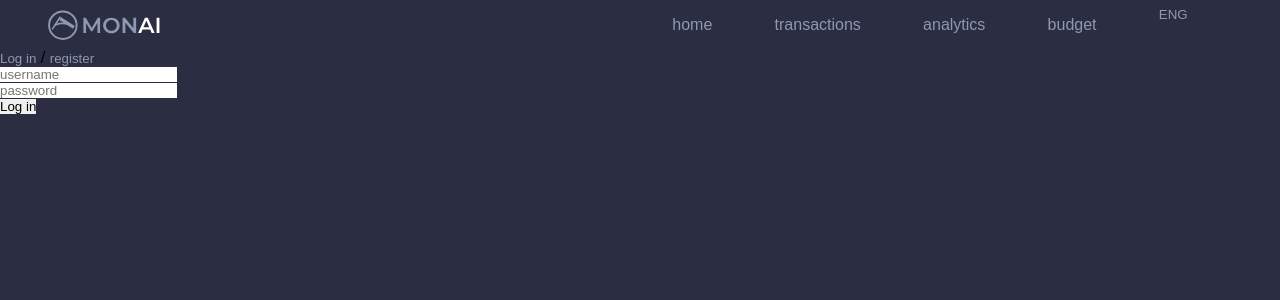
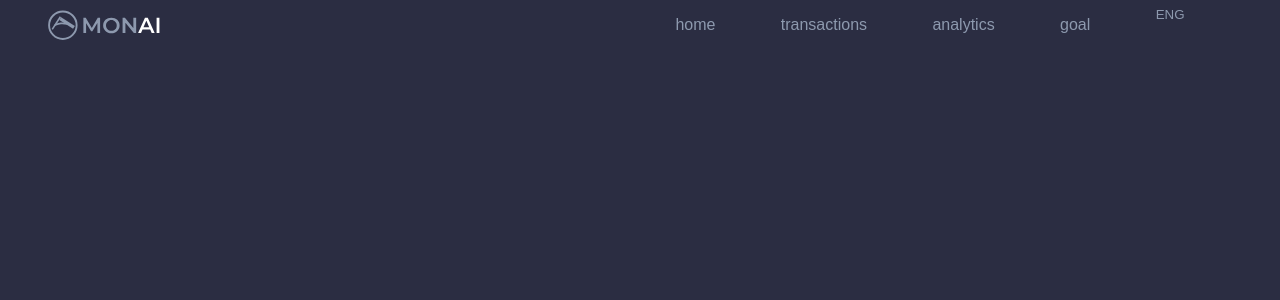
Before and after one commit to vivatttt/Bot-Accountant, a Flask app: page / in a window 1280 px wide. Shown: the top 300 px of the page. Run offline with Flask 3, Linux system fonts and the light colour scheme; the visitor is signed in with stand-in values (Sample User, id 1).

Commit message:
Changing template hierarchy

```diff
--- a/app/csvy/akks.csv
+++ b/app/csvy/akks.csv
@@ -1,4 +1,5 @@
 login,password,res,goal
 eerewerw,916742b7961990f8b9bb002940a0ce2eff36971b09997760e18c6724a9d8ca6c,0.0,0.0
-123,77aae185203edc6357676db95caa25d0f398d402c1723e6a7b42cfe8d2967f2e,0.0,100
+123,77aae185203edc6357676db95caa25d0f398d402c1723e6a7b42cfe8d2967f2e,0.0,100.0
 ,,,100.0
+geo,09c676bb2d2a223d10988a1a453479187f22478cccd57d6e966f5f0524a2a404,0.0,0.0
--- a/app/csvy/trans.csv
+++ b/app/csvy/trans.csv
@@ -34,3 +34,5 @@ id_user,amount,type,category,date,description
 "{'error': '', 'inde': '3'}",1337,income,transportation,2023-10-18,123
 "{'error': '', 'inde': '3'}",123,expense,food,2025-11-18,ksdkjfk
 "{'error': '', 'inde': '3'}",123,expense,food,2001-10-10,gioy
+"{'error': '', 'inde': '3'}",123,expense,food,2004-02-20,dfg
+3,10000,expense,food,2024-05-25,poel
--- a/app/routes.py
+++ b/app/routes.py
@@ -85,7 +85,7 @@ def do_register():
     # Добавление в базу данных
     add_user = Data_enter()
     add_user.done_registration(username, password)
-    inde = add_user.enter_acc(username, password)
+    inde = add_user.enter_acc(username, password)['inde']
 
     # Здесь вход в аккаунт
 
@@ -181,6 +181,7 @@ def make_transaction():
     user_transaction = Data_trans()
 
     inde = session.get('inde', '')
+    print(inde)
     if not inde:
         # тут обработка ошибки
         print('ERROR INDE')
@@ -203,8 +204,8 @@ def make_transaction():
 
 
 # страница с бюджетом
-@app.route('/budget')
+@app.route('/goal')
 def budget():
     return render_template(
-        'budget_page.html'
+        'goal_page.html'
     )
--- a/app/templates/budget_page.html
+++ b/app/templates/goal_page.html
@@ -6,6 +6,6 @@
 
 {% block content %}
 
-    <p>Это страница с бюджетом</p>
+    <p>Это страница с цельюм</p>
 
 {% endblock content %}
--- a/app/templates/layout.html
+++ b/app/templates/layout.html
@@ -18,7 +18,7 @@
                 <a href="/"><button class="btn" >home</button></a>
                 <a href="/transactions"><button class="btn" >transactions</button></a>
                 <a href="/analytics"><button class="btn" >analytics</button></a>
-                <a href="/budget"><button class="btn" >budget</button></a>
+                <a href="/goal"><button class="btn" >goal</button></a>
                 <div class="dropdown">
                     <button class="dropbtn">ENG
                       <i class="fa fa-caret-down"></i>
--- a/app/templates/main_page.html
+++ b/app/templates/main_page.html
@@ -5,18 +5,6 @@
 
 
 {% block content %}
-<div class = "Log_container">
-    <div class = "top_buttons">
-        <button class="swich_to_login_btn" >Log in</button>
-        <span class= "sepor">/</span>
-        <button class="swich_to_register_btn" >register</button>
-    </div>
-    <form action="login.py" method="post">
-    <input type="text" id="username" name="username" placeholder = "username">
-    <br>
-    <input type="password" id="password" name="password" placeholder = "password">
-    <br>
-    <input type="submit" value="Log in">
-    </form>
-</div>
+
+
 {% endblock content %}
--- a/app/templates/register_page.html
+++ b/app/templates/register_page.html
@@ -16,7 +16,9 @@
     <input type="password" id="password_confirmation" name="password_confirmation"  value="{{ user.password_confirmation }}">
     <br>
     <input type="submit" value="Зарегистрироваться">
-
+    <br>
+    <br>
+    <a href="{{ url_for('show_login') }}">Log in</a>
     {% if error %}
     <div>
         <p>Error : {{ error }}</p>
```
Also changed, not shown: app/templates/main_page_before_signup.html (deleted, +0 -13 lines).
